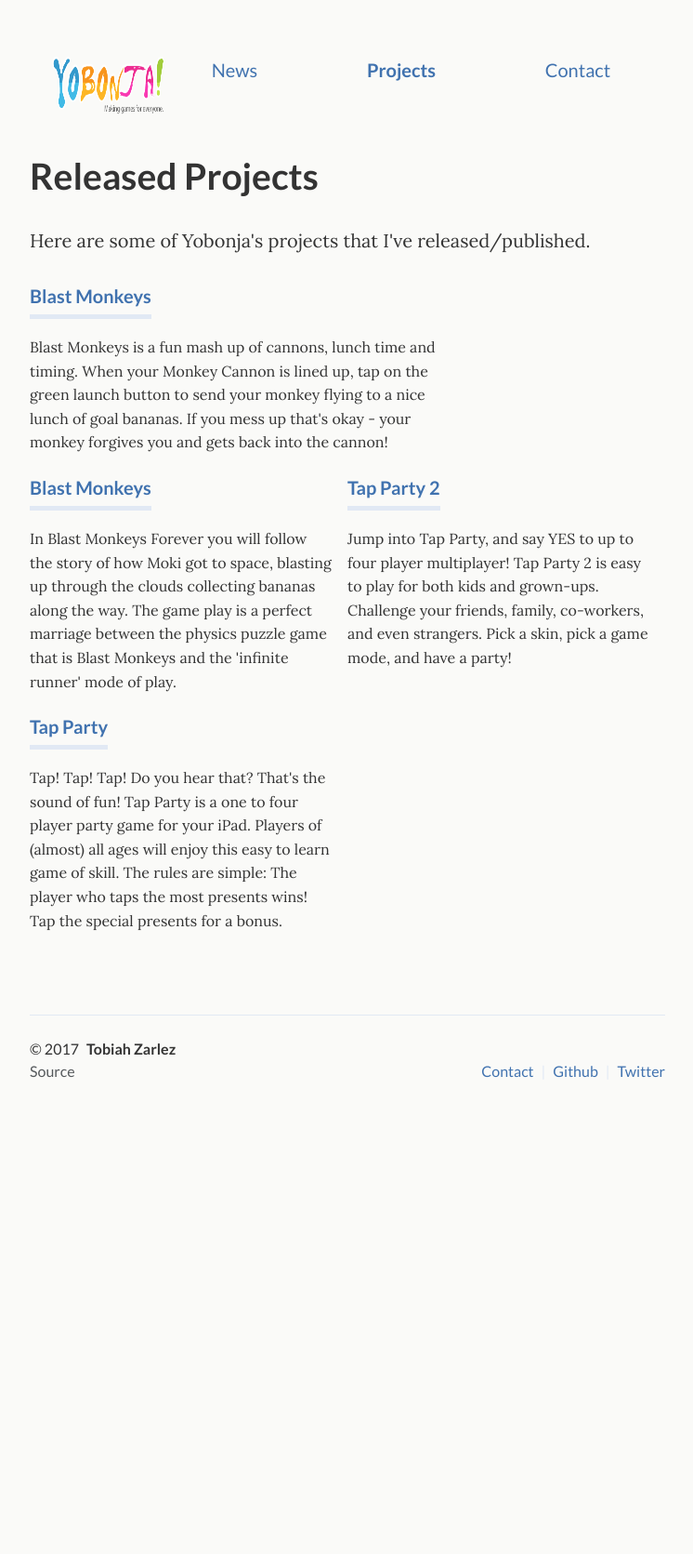
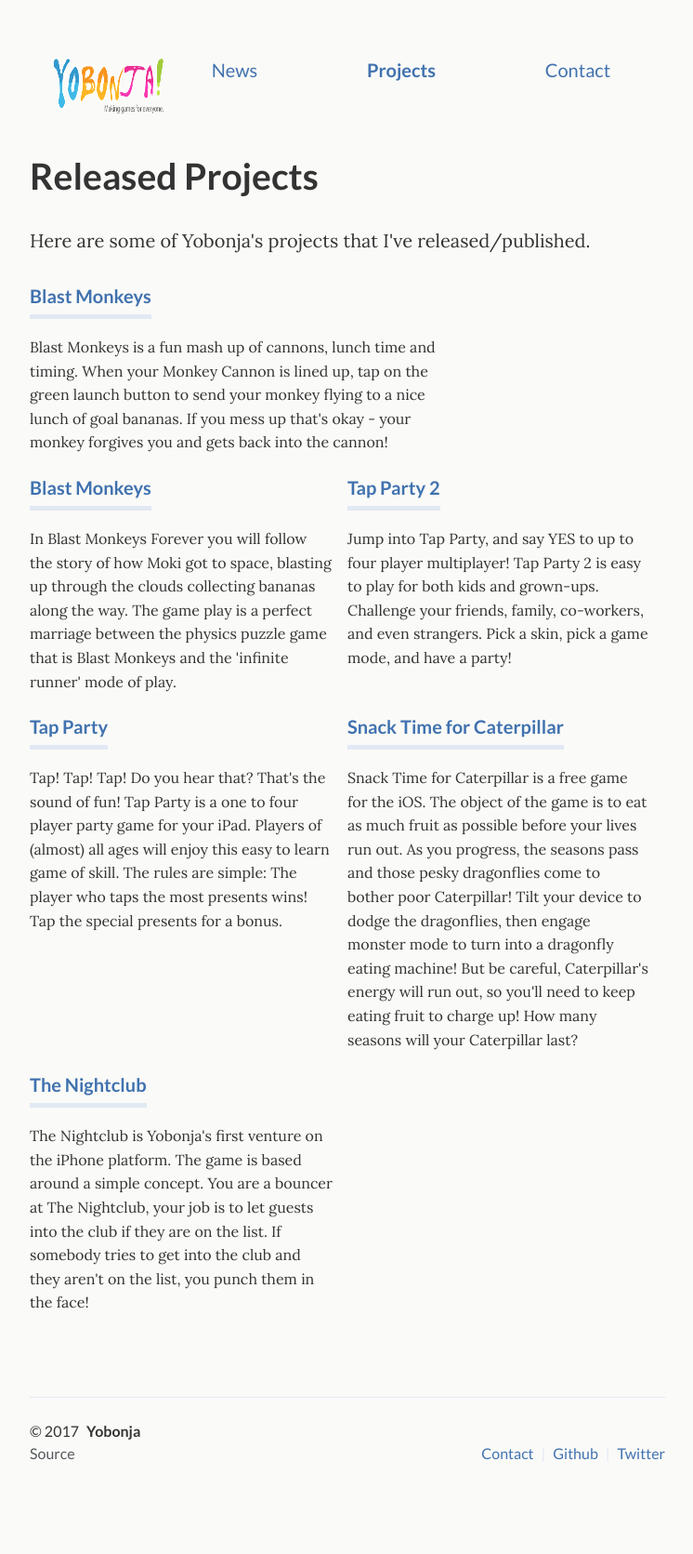
Before and after one commit to Yobonja/yobonja.github.io, a Jekyll site: the page built from _pages/projects.html, in a window 1280 px wide. Shown: the whole page at 93% size, without its empty margins (266-1012 px from the left). Built offline with Jekyll 4.4.1, drawn with Linux system fonts in a browser that asks for light colours; before the commit the page ends 1260 px from its top, so only the background shows below that.

Commit message:
Added more games

```diff
--- a/_config.yml
+++ b/_config.yml
@@ -11,7 +11,7 @@
 
 # Meta settings
 email: contact@yobonja.com
-author: Tobiah Zarlez
+author: Yobonja
 twitter_username: Yobonja
 github_username: Yobonja
 github_source: Yobonja.github.io
--- a/_pages/projects.html
+++ b/_pages/projects.html
@@ -50,5 +50,24 @@
       </div>
     </div>
 
+    <div class="unit half">
+      <div class="project">
+        <h4 class="project-title"><a href="http://bit.ly/dChhjZ">Snack Time for Caterpillar</a></h4>
+        <p>Snack Time for Caterpillar is a free game for the iOS.
+
+The object of the game is to eat as much fruit as possible before your lives run out. As you progress, the seasons pass and those pesky dragonflies come to bother poor Caterpillar! Tilt your device to dodge the dragonflies, then engage monster mode to turn into a dragonfly eating machine! But be careful, Caterpillar's energy will run out, so you'll need to keep eating fruit to charge up!
+
+How many seasons will your Caterpillar last? </p>
+      </div>
+    </div>
+
+  <div class="grid no-gutters">
+    <div class="unit half">
+      <div class="project">
+        <h4 class="project-title"><a href="https://itunes.apple.com/us/app/the-nightclub/id336723506?mt=8">The Nightclub</a></h4>
+        <p>The Nightclub is Yobonja's first venture on the iPhone platform. The game is based around a simple concept. You are a bouncer at The Nightclub, your job is to let guests into the club if they are on the list. If somebody tries to get into the club and they aren't on the list, you punch them in the face!</p>
+      </div>
+    </div>
+
   </div><!-- grid -->
 </div>
```
